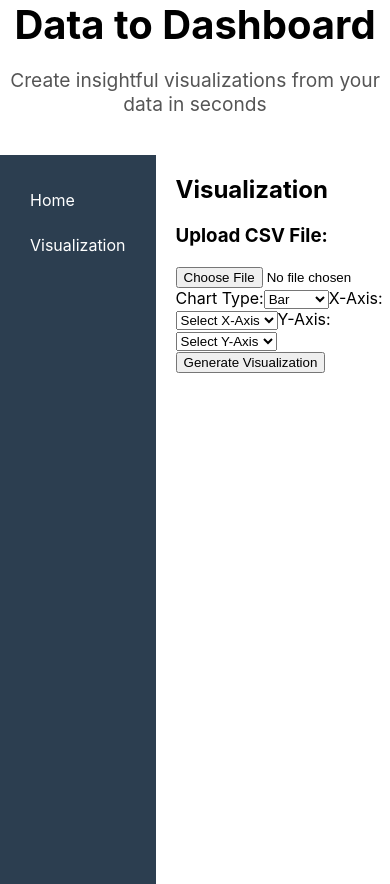
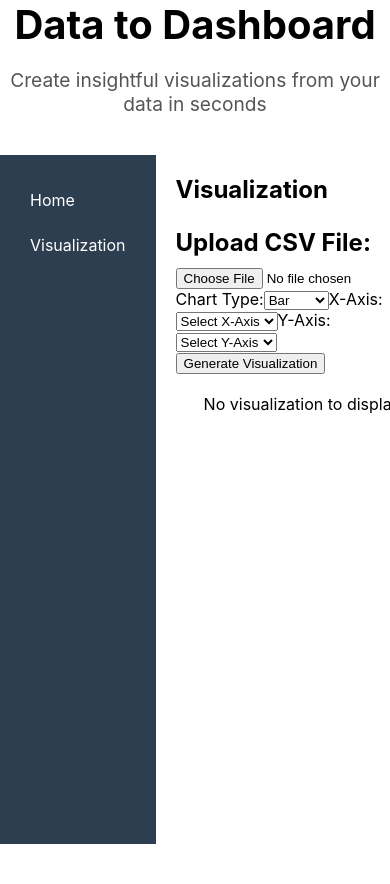
Before and after one commit to AruneshDev/Data2Dashboard, a React (Create React App) app in the folder frontend/: page /visualize in a window 390 px wide. Shown: the top 884 px of the page. After the commit the page ends 844 px from the top, so only its background shows below. Built offline with nearby package versions, Linux system fonts and the light colour scheme.

Commit message:
updated visualization

```diff
--- a/frontend/src/App.css
+++ b/frontend/src/App.css
@@ -1,3 +1,4 @@
+/* General App Layout */
 .app {
   display: flex;
   flex-direction: column;
@@ -38,3 +39,70 @@
 h2 {
   margin: 0 0 20px;
 }
+
+/* Visualization Container */
+.visualization-container {
+  margin-top: 20px;
+  text-align: center;
+}
+
+/* Visualization Wrapper */
+.visualization-wrapper {
+  display: inline-block;
+  border: 2px solid #ddd;
+  border-radius: 8px;
+  padding: 10px;
+  background-color: #f9f9f9;
+  box-shadow: 0 4px 8px rgba(0, 0, 0, 0.1);
+}
+
+/* Visualization Image */
+.visualization-image {
+  width: 600px;
+  height: 400px;
+  margin-top: 10px;
+  border-radius: 5px;
+  object-fit: contain;
+}
+
+/* Download Button */
+.download-button {
+  margin-top: 10px;
+  padding: 8px 16px;
+  background-color: #1a73e8;
+  color: white;
+  border: none;
+  border-radius: 4px;
+  cursor: pointer;
+  transition: background-color 0.3s ease;
+}
+
+.download-button:hover {
+  background-color: #1667c5;
+}
+
+h3 {
+  margin-bottom: 10px;
+  font-size: 1.5rem;
+}
+
+/* Responsive Adjustments */
+@media (max-width: 768px) {
+  .app {
+    flex-direction: column;
+  }
+
+  .sidebar {
+    width: 100%;
+    height: auto;
+  }
+
+  .visualization-image {
+    width: 100%;
+    height: auto;
+  }
+
+  .visualization-wrapper {
+    padding: 5px;
+  }
+}
--- a/frontend/src/components/Visualization.js
+++ b/frontend/src/components/Visualization.js
@@ -1,10 +1,29 @@
 import React from 'react';
 
-function Visualization({ imageUrl }) {
+function Visualization({ imageUrl, loading }) {
+  const handleDownload = () => {
+    const link = document.createElement('a');
+    link.href = imageUrl;
+    link.download = 'visualization.png';
+    link.click();
+  };
+
   return (
-    <div>
-      {imageUrl ? (
-        <img src={imageUrl} alt="Visualization" style={{ marginTop: '20px', width: '80%', height: 'auto' }} />
+    <div className="visualization-container">
+      {loading ? (
+        <p>Loading visualization...</p>
+      ) : imageUrl ? (
+        <div className="visualization-wrapper">
+          <h3>Generated Visualization</h3>
+          <img
+            src={imageUrl}
+            alt="Visualization"
+            className="visualization-image"
+          />
+          <button className="download-button" onClick={handleDownload}>
+            Download Chart
+          </button>
+        </div>
       ) : (
         <p>No visualization to display</p>
       )}
--- a/frontend/src/pages/Visualization.js
+++ b/frontend/src/pages/Visualization.js
@@ -44,6 +44,7 @@ function VisualizationPage() {
       const imageBlob = new Blob([response.data], { type: 'image/png' });
       const imageObjectUrl = URL.createObjectURL(imageBlob);
       setImageUrl(imageObjectUrl);
+      setErrorMessage("");  // Clear any previous error
     } catch {
       setErrorMessage("Error generating visualization.");
     } finally {
@@ -54,7 +55,7 @@ function VisualizationPage() {
   return (
     <div>
       <h2>Visualization</h2>
-      {errorMessage && <p>{errorMessage}</p>}
+      {errorMessage && <p style={{ color: 'red' }}>{errorMessage}</p>}
       <FileUpload handleFileChange={handleFileChange} />
       <ChartOptions
         chartType={chartType} setChartType={setChartType}
@@ -62,10 +63,10 @@ function VisualizationPage() {
         yAxis={yAxis} setYAxis={setYAxis}
         columns={columns}
       />
-      <button onClick={handleVisualization}>
+      <button onClick={handleVisualization} disabled={loading}>
         {loading ? "Generating..." : "Generate Visualization"}
       </button>
-      {imageUrl && <Visualization imageUrl={imageUrl} />}
+      <Visualization imageUrl={imageUrl} loading={loading} />
     </div>
   );
 }
```
